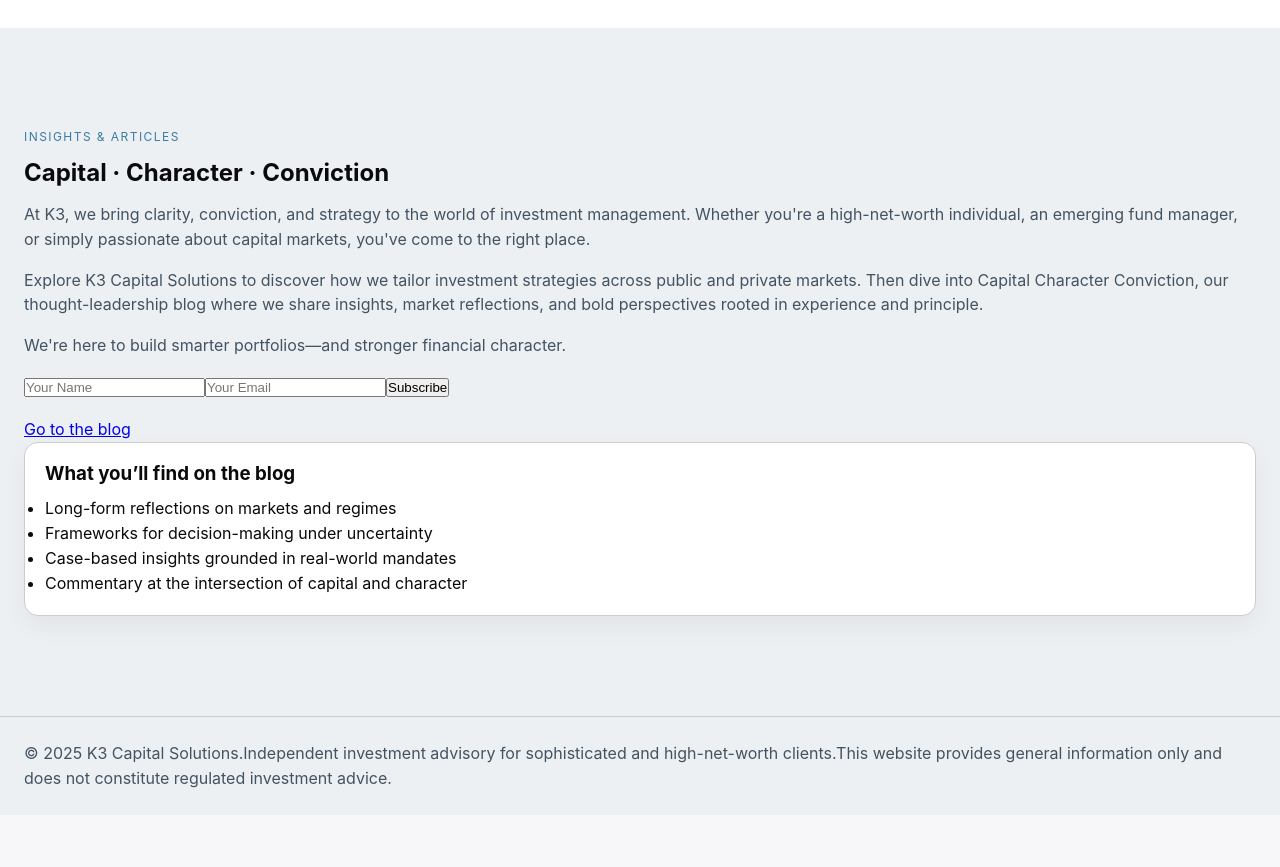
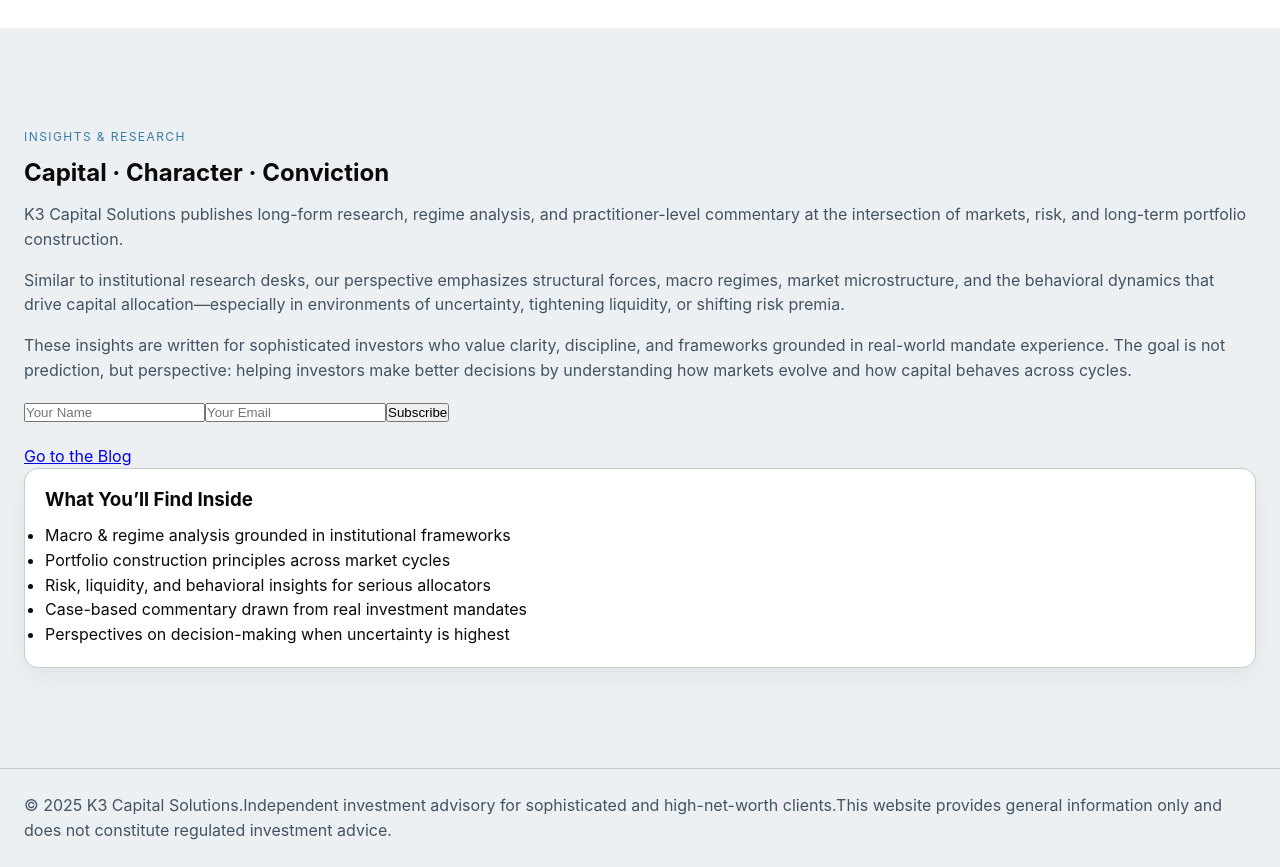
Before and after one commit to indarss/K3CapitalSolutions, a Next.js app: page / in a window 1280 px wide. Shown: the part 3120-3987 px from the top of the page. Before the commit the page ends 3935 px from the top, so only its background shows below. Built offline with nearby package versions, Linux system fonts and the light colour scheme.

Commit message:
Insights theme/menu fix
Insights theme/menu fix

```diff
--- a/app/globals.css
+++ b/app/globals.css
@@ -424,4 +424,8 @@ body.app-root {
   border-radius: 8px;
 }
 
+section[id] {
+  scroll-margin-top: 120px;
+  /* Perfect for your nav height + animation slack - fixes Menu on Insights*/
 }
+}
--- a/app/page.jsx
+++ b/app/page.jsx
@@ -151,36 +151,61 @@ export default function Page() {
           </div>
         </Section>
 
-        {/* INSIGHTS / ARTICLES SECTION ON HOME */}
+        {/* INSIGHTS / ARTICLES SECTION — INSTITUTIONAL */}
         <Section id="insights" className="section-alt">
           <div className="container insights-grid">
+
+            {/* LEFT SIDE — MAIN COPY */}
             <Reveal className="insights-main">
-              <p className="eyebrow">Insights & Articles</p>
+              <p className="eyebrow">Insights & Research</p>
               <h2>Capital · Character · Conviction</h2>
-              {branding.insightsIntro.map((para) => (
-                <p key={para}>{para}</p>
-              ))}
 
+              <p>
+                K3 Capital Solutions publishes long-form research, regime analysis, and
+                practitioner-level commentary at the intersection of markets, risk, and
+                long-term portfolio construction.
+              </p>
+
+              <p>
+                Similar to institutional research desks, our perspective emphasizes
+                structural forces, macro regimes, market microstructure, and the behavioral
+                dynamics that drive capital allocation—especially in environments of
+                uncertainty, tightening liquidity, or shifting risk premia.
+              </p>
+
+              <p>
+                These insights are written for sophisticated investors who value clarity,
+                discipline, and frameworks grounded in real-world mandate experience. The
+                goal is not prediction, but perspective: helping investors make better
+                decisions by understanding how markets evolve and how capital behaves across
+                cycles.
+              </p>
+
+              {/* Subscription form */}
               <SubscribeForm />
 
-              <div className="hero-actions" style={{ marginTop: "18px" }}>
+              <div className="hero-actions" style={{ marginTop: "20px" }}>
                 <a href="/blog" className="btn btn-ghost">
-                  Go to the blog
+                  Go to the Blog
                 </a>
               </div>
             </Reveal>
 
+            {/* RIGHT SIDE — FEATURED CARD */}
             <Reveal delay={0.15} className="insights-card">
-              <h3>What you’ll find on the blog</h3>
+              <h3>What You’ll Find Inside</h3>
               <ul>
-                <li>Long-form reflections on markets and regimes</li>
-                <li>Frameworks for decision-making under uncertainty</li>
-                <li>Case-based insights grounded in real-world mandates</li>
-                <li>Commentary at the intersection of capital and character</li>
+                <li>Macro & regime analysis grounded in institutional frameworks</li>
+                <li>Portfolio construction principles across market cycles</li>
+                <li>Risk, liquidity, and behavioral insights for serious allocators</li>
+                <li>Case-based commentary drawn from real investment mandates</li>
+                <li>Perspectives on decision-making when uncertainty is highest</li>
               </ul>
             </Reveal>
+
           </div>
         </Section>
+
 
         <footer className="footer">
           <div className="container footer-inner">
```
